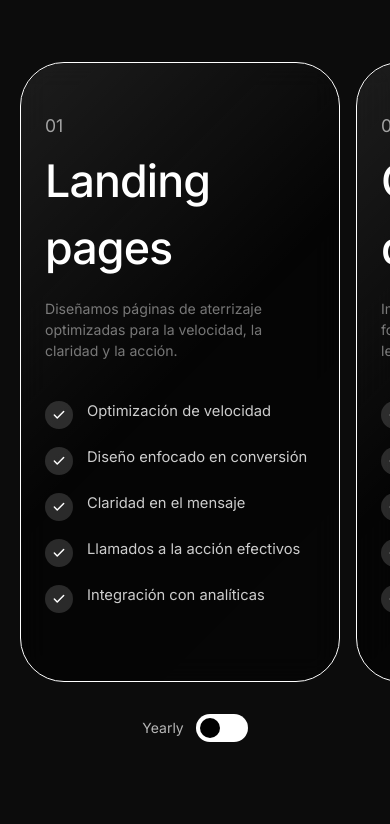
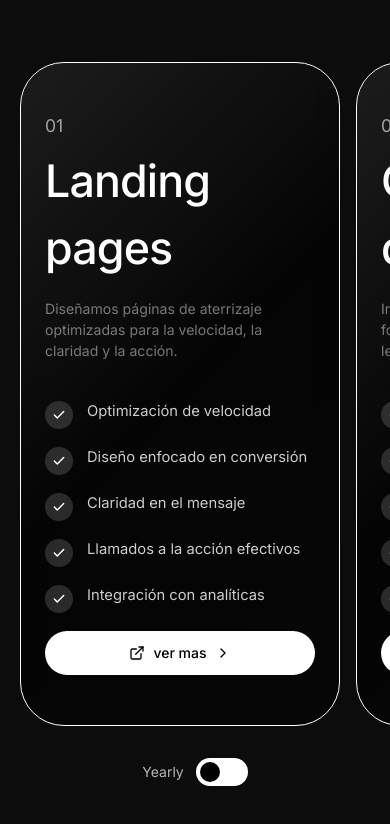
Before and after one commit to Arlc99/landigAgencia, a React (Vite) app: page / in a window 390 px wide. Shown: the part 4135-4959 px from the top of the page. Built offline with nearby package versions, Linux system fonts and the light colour scheme.

Commit message:
retoques

```diff
--- a/src/components/FinalCTA.tsx
+++ b/src/components/FinalCTA.tsx
@@ -4,7 +4,7 @@ import { AppleButton } from './primitives';
 
 export default function FinalCTA() {
   return (
-    <section className="relative z-10 max-w-6xl mx-auto px-6 py-20 md:py-32">
+    <section id='problema' className="relative z-10 max-w-6xl mx-auto px-6 py-20 md:py-32">
       <motion.div
         initial={{ opacity: 0, y: 24 }}
         whileInView={{ opacity: 1, y: 0 }}
--- a/src/components/Navbar.tsx
+++ b/src/components/Navbar.tsx
@@ -4,11 +4,12 @@ import { Menu, X } from 'lucide-react'; // Importamos X para cerrar
 import { MonogramLogo, AppleButton } from './primitives';
 
 const links = [
+  { label: 'Problema', href: '#problema' },
   { label: 'Contacto', href: '#contacto' },
   { label: 'Marcas', href: '#marcas' },
-  { label: 'Comunicación', href: '#comunicacion' },
+   { label: 'Procesos', href: '#procesos' },
   { label: 'Servicios', href: '#servicios' },
-  { label: 'Procesos', href: '#procesos' },
+
 ];
 
 export default function Navbar() {
--- a/src/components/Pricing.tsx
+++ b/src/components/Pricing.tsx
@@ -1,4 +1,5 @@
 import { useState } from 'react';
+import { VerMasButton } from './primitives';
 
 type Plan = {
   tier: string;
@@ -153,6 +154,8 @@ export default function Pricing() {
               ))}
             </ul>
 
+            <VerMasButton/>
+
           </div>
         ))}
       </div>
--- a/src/components/primitives.tsx
+++ b/src/components/primitives.tsx
@@ -1,5 +1,5 @@
 import type { CSSProperties } from 'react';
-import { ChevronRight, Video } from 'lucide-react';
+import { ChevronRight, Video, ExternalLink } from 'lucide-react';
 
 // En tu archivo primitives.tsx
 export function MonogramLogo({ className = "" }: { className?: string }) {
@@ -42,6 +42,30 @@ export function LogoMark({ className = 'w-8 h-8' }: { className?: string }) {
     </svg>
   );
 }
+
+export function VerMasButton({
+  label = 'ver mas',
+  full = false,
+}: {
+  label?: string;
+  full?: boolean;
+}) {
+  return (
+    <a
+      href = "#contacto"
+
+      rel="noopener noreferrer"
+      className={`group inline-flex items-center justify-center gap-2 rounded-full bg-white text-black font-medium text-sm px-5 py-3 transition-all hover:bg-white/90 active:scale-[0.98] ${full ? 'w-full' : ''
+        }`}
+    >
+
+       <ExternalLink className="w-4 h-4" />
+      <span>{label}</span>
+      <ChevronRight className="w-4 h-4 transition-transform group-hover:translate-x-[1px]" />
+    </a>
+  );
+}
+
 
 export function AppleButton({
   label = 'Agendar cita',
```
Also changed, not shown: 1 other file (tests, documents, lock files or other folders).
